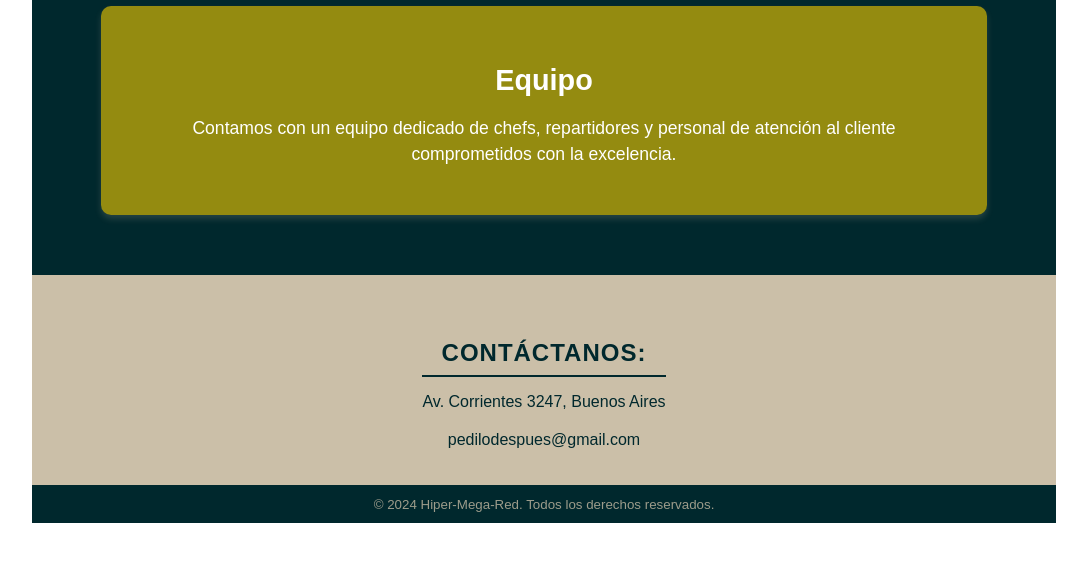
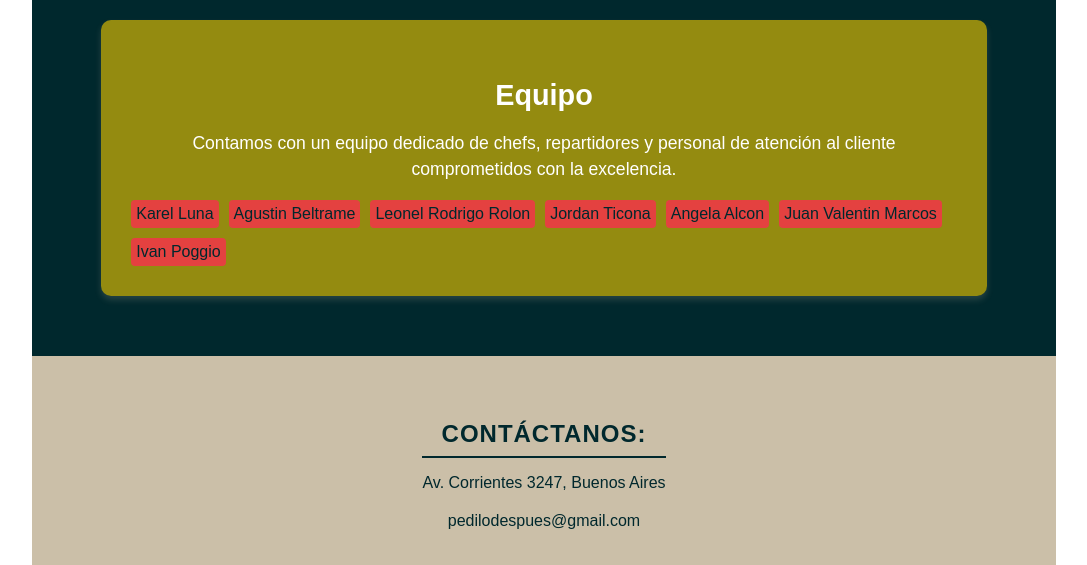
Before and after one commit to ValentinMarcos/TP-IDS-PediloDespues, a Flask app: page /aboutUs in a window 1280 px wide. Shown: the part 1275-1840 px from the top of the page, without its empty margins (96-1183 px from the left). Before the commit the page ends 1798 px from the top, so only its background shows below. Run offline with Flask 3, Linux system fonts and the light colour scheme; some web fonts are replaced.

```diff
--- a/templates/aboutUs.html
+++ b/templates/aboutUs.html
@@ -1,7 +1,7 @@
 {% extends "base.html" %}
 
 {% block title %}
-<title>About ★ PediloDespues</title>
+About ★ PediloDespues
 {% endblock %}
 
 {% block extra_css %}
@@ -13,7 +13,7 @@
     <section class="about-seccion">
         <div class="about-header">
             <h2>⯨About Us⯩</h2>
-            <img src="{{ url_for('static', filename='images/logoPediloDespues.png') }}" alt="Logo" class="about-logo">
+            <img src="{{ url_for('static', filename='images/logo.png') }}" alt="Logo" class="about-logo">
         </div>
         <div class="about-presentacion">
             <p>Somos un restaurante familiar que ha innovado para que disfrutes de nuestros platillos de una manera moderna y conveniente.
@@ -36,6 +36,16 @@
                 <div class="question-box box-3">
                     <h3>Equipo</h3>
                     <p>Contamos con un equipo dedicado de chefs, repartidores y personal de atención al cliente comprometidos con la excelencia.</p>
+                    <!--Nombres de los miembros del Equipo-->
+                    <div class="team-container">
+                        <div class="team-member">Karel Luna</div>
+                        <div class="team-member">Agustin Beltrame</div>
+                        <div class="team-member">Leonel Rodrigo Rolon</div>
+                        <div class="team-member">Jordan Ticona</div>
+                        <div class="team-member">Angela Alcon</div>
+                        <div class="team-member">Juan Valentin Marcos</div>
+                        <div class="team-member">Ivan Poggio</div>
+                    </div>
                 </div>
             </div>
         </section>
```
Also changed, not shown: templates/carrito.html (+12 -15 lines).
